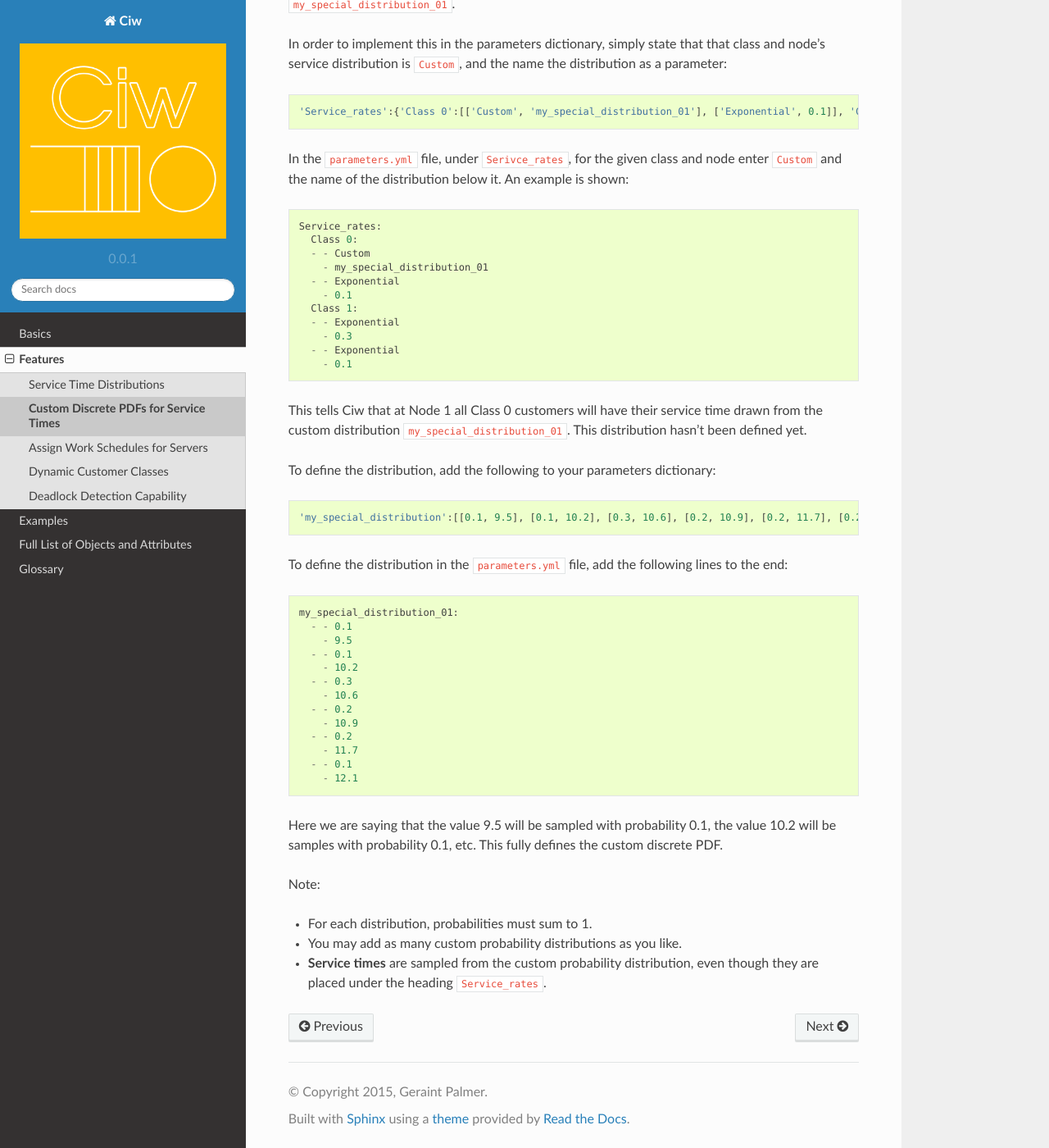
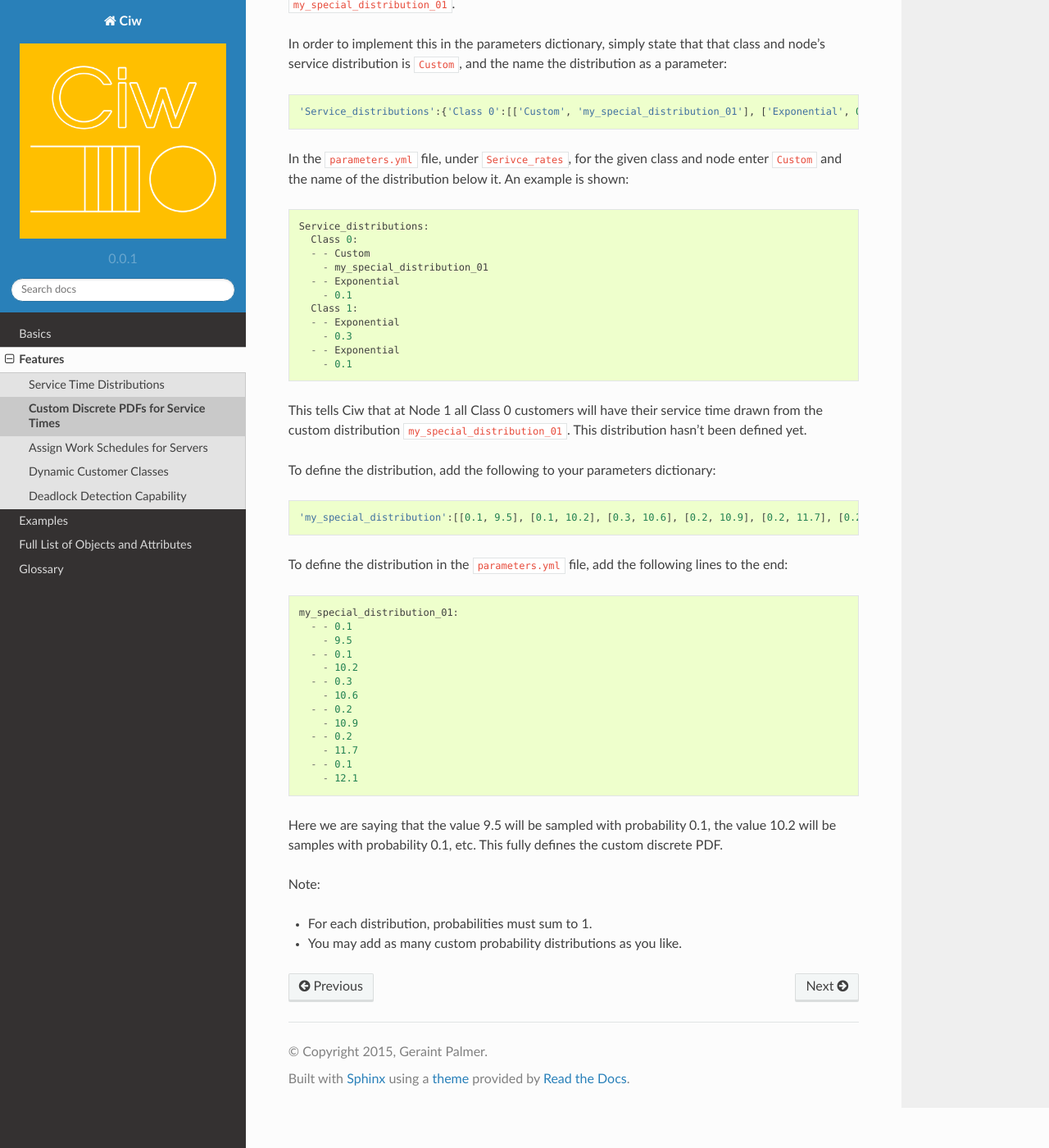
Before and after one commit to CiwPython/Ciw, a Sphinx documentation site: the page built from docs/Features/custom_dists.rst, in a window 1280 px wide and 1400 px high, scrolled down 354 px. Shown: the whole window at 82% size. Built offline with Sphinx 7.4.7 and the Read the Docs theme 2.0.0, drawn with Linux system fonts in a browser that asks for light colours.

Commit message:
Rename 'Serivce_rate' to 'Service_distributions'
- tests work also
- docs up-to-date

```diff
--- a/docs/Basics/further_shell.rst
+++ b/docs/Basics/further_shell.rst
@@ -7,7 +7,7 @@ First, set up a parameters file as described in :ref:`parameters-file`.
 Now importing Ciw and the parameters file as a dictionary is simple::
 
     >>> import ciw
-    >>> params = ciw.load_parameters("path/to/parameters/file/")
+    >>> params = ciw.load_parameters(<path_to_file>)
     >>> params["Number_of_servers"]
     [2, 1, 1]
 
--- a/docs/Basics/getting_started.rst
+++ b/docs/Basics/getting_started.rst
@@ -36,7 +36,7 @@ We wish to simulate this system for 1000 time units. This system is defined by t
     ... 'Number_of_servers': [1, 1],
     ... 'Queue_capacities': ['Inf', 4],
     ... 'Number_of_classes': 1,
-    ... 'Service_rates': {'Class 0': [['Exponential', 8.5], ['Exponential', 5.5]]},
+    ... 'Service_distributions': {'Class 0': [['Exponential', 8.5], ['Exponential', 5.5]]},
     ... 'Transition_matrices': {'Class 0': [[0.0, 0.2], [0.1, 0.0]]}
     ... }
 
--- a/docs/Basics/parameters.rst
+++ b/docs/Basics/parameters.rst
@@ -28,7 +28,7 @@ A full example of the parameters file for a three node network with two classes
     - "Inf"
     - "Inf"
     - 10
-    Service_rates:
+    Service_distributions:
       Class 0:
       - - Exponential
         - 7.0
--- a/docs/Basics/parameters_dict.rst
+++ b/docs/Basics/parameters_dict.rst
@@ -34,7 +34,7 @@ A full example of the parameters dictionary for a three node network with two cl
     ...  'Number_of_servers': [2, 1, 1],
     ...  'Queue_capacities': ['Inf', 'Inf', 10],
     ...  'Number_of_classes': 2,
-    ...  'Service_rates': {'Class 1': [['Exponential', 8.5], ['Triangular', 0.1, 0.8, 0.95], ['Exponential', 3.0]],
+    ...  'Service_distributions': {'Class 1': [['Exponential', 8.5], ['Triangular', 0.1, 0.8, 0.95], ['Exponential', 3.0]],
     ...                    'Class 0': [['Exponential', 7.0], ['Exponential', 5.0], ['Gamma', 0.4, 0.6]]},
     ...  'Transition_matrices': {'Class 1': [[0.7, 0.05, 0.05], [0.5, 0.1, 0.4], [0.2, 0.2, 0.2]],
     ...                          'Class 0': [[0.1, 0.6, 0.2], [0.0, 0.5, 0.5], [0.3, 0.1, 0.1]]}}
--- a/docs/Features/custom_dists.rst
+++ b/docs/Features/custom_dists.rst
@@ -18,12 +18,12 @@ Let's call it :code:`my_special_distribution_01`.
 
 In order to implement this in the parameters dictionary, simply state that that class and node's service distribution is :code:`Custom`, and the name the distribution as a parameter::
 
-    'Service_rates':{'Class 0':[['Custom', 'my_special_distribution_01'], ['Exponential', 0.1]], 'Class 1':[['Exponential', 0.3], ['Exponential', 0.1]]}
+    'Service_distributions':{'Class 0':[['Custom', 'my_special_distribution_01'], ['Exponential', 0.1]], 'Class 1':[['Exponential', 0.3], ['Exponential', 0.1]]}
 
 In the :code:`parameters.yml` file, under :code:`Serivce_rates`, for the given class and node enter :code:`Custom` and the name of the distribution below it.
 An example is shown::
 
-    Service_rates:
+    Service_distributions:
       Class 0:
       - - Custom
         - my_special_distribution_01
@@ -65,4 +65,3 @@ Note:
 
 - For each distribution, probabilities must sum to 1.
 - You may add as many custom probability distributions as you like.
-- **Service times** are sampled from the custom probability distribution, even though they are placed under the heading :code:`Service_rates`.
--- a/docs/Features/deadlock.rst
+++ b/docs/Features/deadlock.rst
@@ -35,7 +35,7 @@ Parameters::
     ...           'Number_of_servers': [1],
     ...           'Queue_capacities': [3],
     ...           'Number_of_classes': 1,
-    ...           'Service_rates': {'Class 0': [['Exponential', 5.0]]},
+    ...           'Service_distributions': {'Class 0': [['Exponential', 5.0]]},
     ...           'Transition_matrices': {'Class 0': [[0.5]]}}
 
 Running until deadlock::
```
Also changed, not shown: 8 other files.
